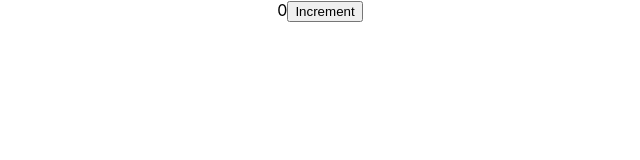
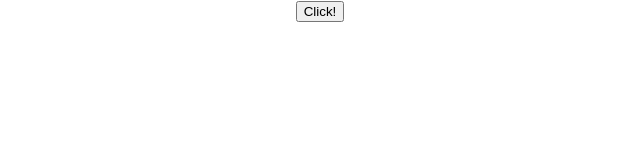
Before and after one commit to jeus0630/React-Codevolution, a React (Create React App) app: page / in a window 1280 px wide. Shown: the top 160 px of the page, without its empty margins (320-960 px from the left). Built offline with nearby package versions, Linux system fonts and the light colour scheme.

Commit message:
docs : FunctionClick
Event Handling

```diff
--- a/src/App.tsx
+++ b/src/App.tsx
@@ -1,21 +1,11 @@
 import React from 'react';
 import './App.css';
-import Message from "./components/Message";
-import Counter from "./components/Counter";
+import FunctionClick from "./components/FunctionClick";
 
 function App() {
     return (
         <div className="App">
-            <Counter></Counter>
-            {/*<Message></Message>*/}
-            {/*<Greet name={"Bruce"} heroName={"Batman"}>*/}
-            {/*    <p>This is Children Props</p>*/}
-            {/*</Greet>*/}
-            {/*<Greet name={"Clark"} heroName={"Superman"}>*/}
-            {/*    <button>Action</button>*/}
-            {/*</Greet>*/}
-            {/*<Greet name={"Diana"} heroName={"Wonder woman"}></Greet>*/}
-            {/*<Hello></Hello>*/}
+            <FunctionClick></FunctionClick>
         </div>
     );
 }
--- a/src/components/Counter.tsx
+++ b/src/components/Counter.tsx
@@ -1,4 +1,4 @@
-import React, {FunctionComponent,useState} from 'react';
+import React, {FunctionComponent,useState,useEffect} from 'react';
 
 interface OwnProps {
 }
@@ -11,7 +11,6 @@ const Counter: FunctionComponent<Props> = (props) => {
 
     const increment = () => {
         setCount((prevState)=>{
-            console.log(prevState);
             count = prevState + 1;
             return count;
         });
--- /dev/null
+++ b/src/components/FunctionClick.tsx
@@ -0,0 +1,21 @@
+import React, {FunctionComponent} from 'react';
+
+interface OwnProps {
+}
+
+type Props = OwnProps;
+
+const FunctionClick: FunctionComponent<Props> = (props) => {
+
+    const clickHandler = (): void => {
+        console.log('Button clicked');
+    }
+
+    return (
+        <div>
+            <button onClick={clickHandler}>Click!</button>
+        </div>
+    );
+};
+
+export default FunctionClick;
```
